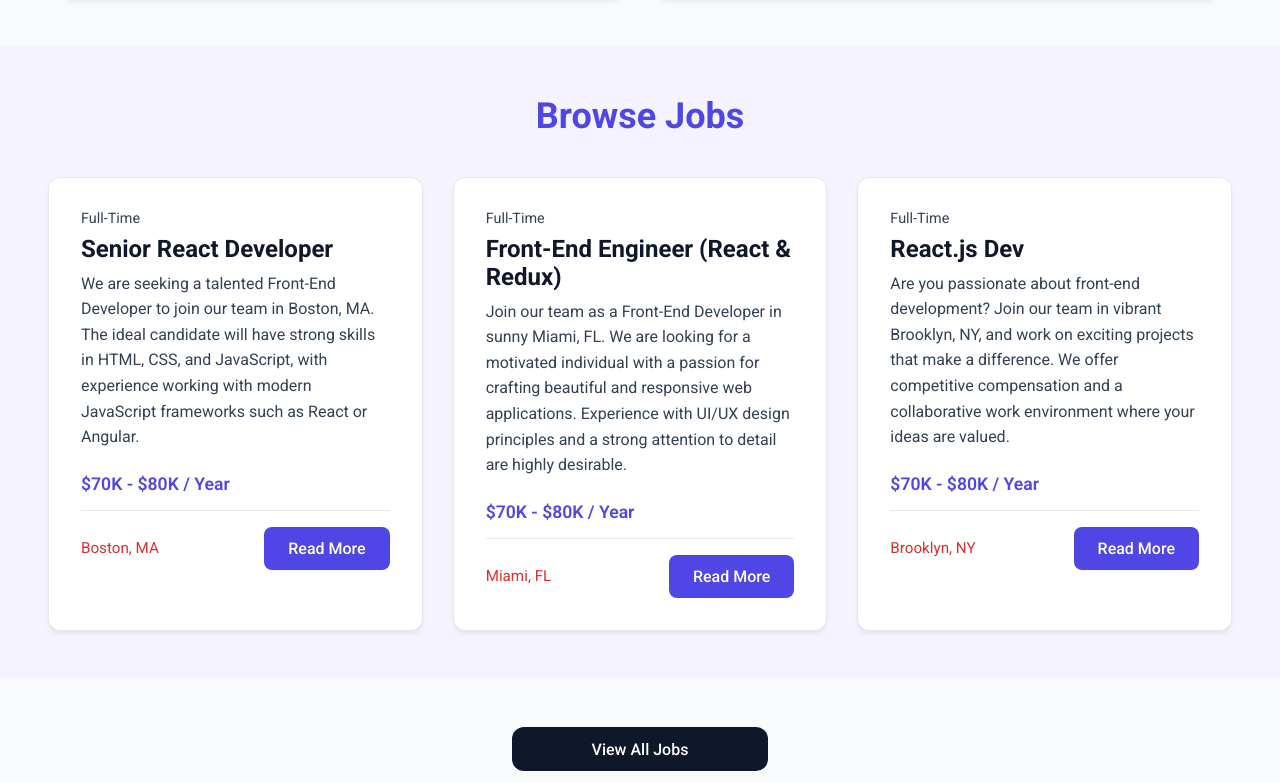
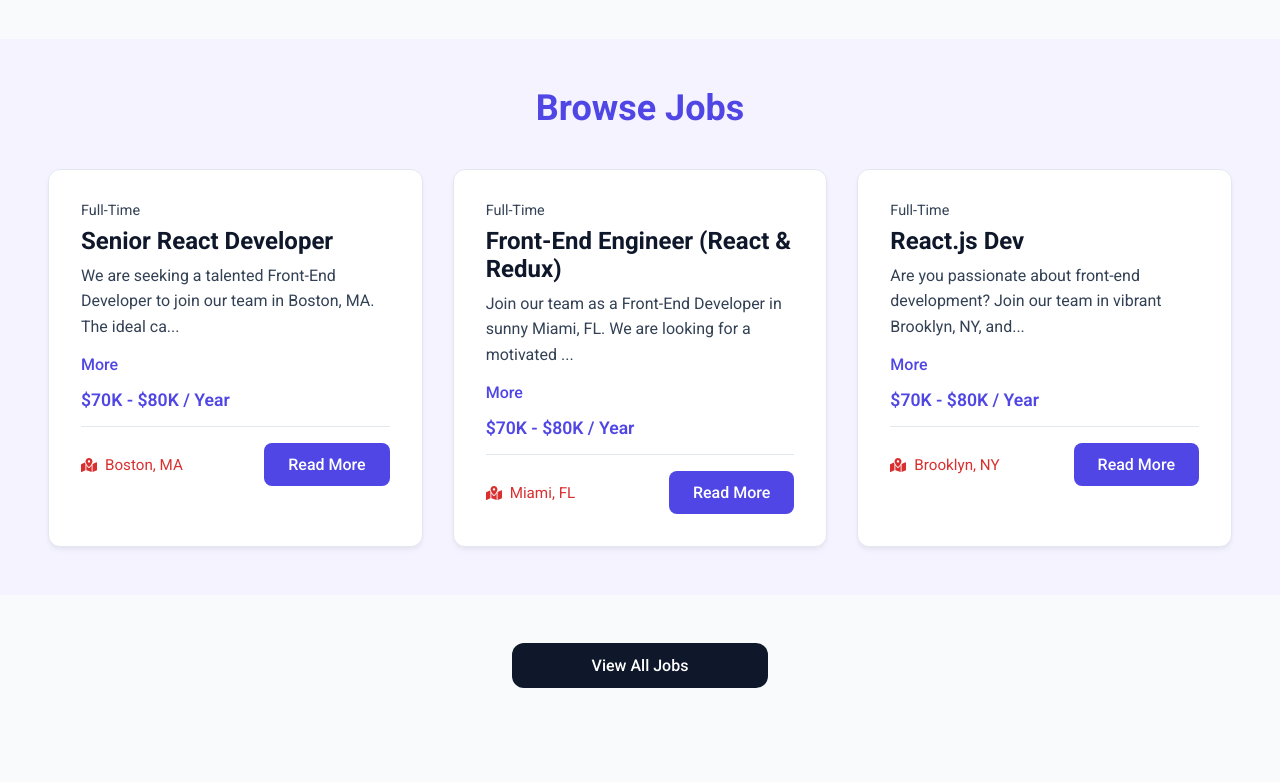
Before and after one commit to kristinamakarin/react-jobs, a React (Vite) app: page / in a window 1280 px wide. Shown: the part 547-1329 px from the top of the page. After the commit the page ends 1283 px from the top, so only its background shows below. Built offline with nearby package versions, Linux system fonts and the light colour scheme.

Commit message:
Feature: Add description toggle and react-icons for job location

```diff
--- a/package.json
+++ b/package.json
@@ -12,6 +12,7 @@
   "dependencies": {
     "react": "^19.2.6",
     "react-dom": "^19.2.6",
+    "react-icons": "^5.6.0",
     "sass": "^1.100.0"
   },
   "devDependencies": {
--- a/src/components/JobListing.jsx
+++ b/src/components/JobListing.jsx
@@ -1,16 +1,30 @@
 import React from 'react'
+import { useState } from "react";
+import { FaMapMarkedAlt } from "react-icons/fa";
 
 const JobListing = ( {job} ) => {
+  const [showFullDescription, setShowFullDescription] = useState(false);
+  let description = job.description;
+  if(!showFullDescription) {
+    description = description.substring(0, 90) + '...';
+  }
+
   return (
-    <div key={job.id} className="card bg-light">
+    <div className="card bg-light">
 
         <div className="job-type">{job.type}</div>
         <h2>{job.title}</h2>
-        <p>{job.description}</p>
+        <p>{description}</p>
+        <button className="btn-toggle" onClick={() => setShowFullDescription((prevState)=>(!prevState))}>
+          {showFullDescription ? 'Less' : 'More'}
+        </button>
         <h3 className="job-salary">{job.salary} / Year</h3>
 
         <div className="job-footer">
-            <div className="job-location"> {job.location}</div>
+            <div className="job-location">
+            <FaMapMarkedAlt className="icon-location"/>
+                {job.location}
+            </div>
             <a href={`/jobs/${job.id}`} className="btn-primary">Read More</a>
         </div>
     </div>
--- a/src/scss/_homecards.scss
+++ b/src/scss/_homecards.scss
@@ -51,7 +51,7 @@
     }
 
     p {
-        margin-bottom: 1.5rem;
+        margin-bottom: 1rem;
         line-height: 1.6;
     }
 
@@ -81,11 +81,11 @@
         color: rgba(209, 0, 0, 0.817);
         display: flex;
         align-items: center;
-        gap: 5px;
+        gap: 0.5rem;
         font-size: 0.95rem;
 
-        i {
-            color: variables.$theme-primary-hover; // Ikonica će biti svetlo indigo
+        .icon-location {
+            font-size: 1rem;
         }
     }
 }
@@ -191,3 +191,19 @@
         }
     }
 }
+
+.btn-toggle {
+    background: none;
+    border: none;
+    padding: 0;
+    font-size: 1rem;
+    font-weight: 500;
+    color: variables.$theme-primary;
+    cursor: pointer;
+    margin-bottom: 1rem;
+    transition: color 0.2s ease;
+
+    &:hover {
+        color: variables.$theme-primary-hover;
+    }
+}
```
Also changed, not shown: 1 other file (tests, documents, lock files or other folders).
